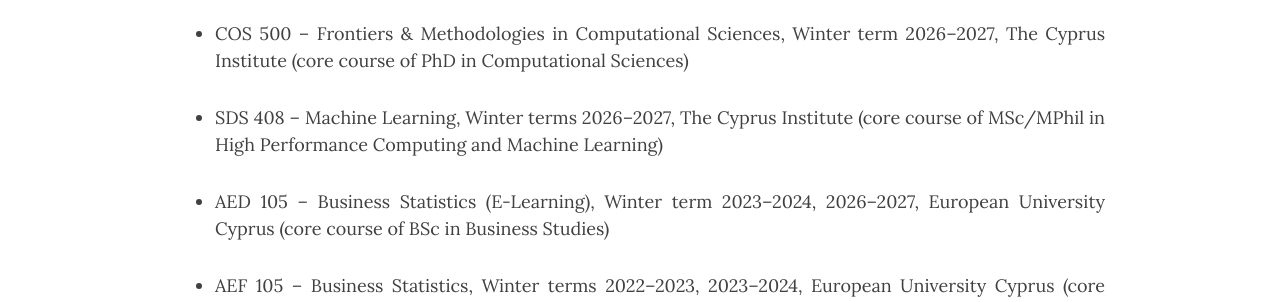
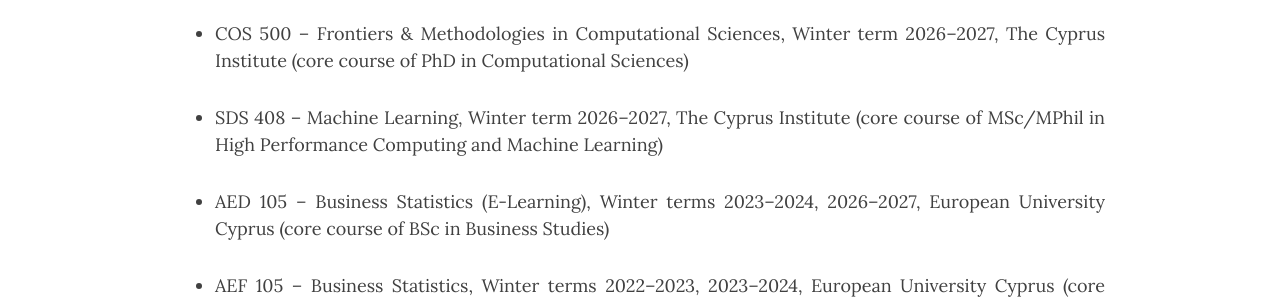
Before and after one commit to ch-var/ch-var.github.io, a Jekyll site: the page built from CV.html, in a window 1280 px wide and 900 px high, scrolled down 8317 px. Shown: the part 154-456 px from the top of the window. Built offline with Jekyll 4.4.1, drawn with Linux system fonts in a browser that asks for light colours; formulas are drawn with MathJax 3.

Commit message:
Update CV.html

```diff
--- a/CV.html
+++ b/CV.html
@@ -215,9 +215,9 @@
 <ul>
 <li class="responsive-margin">COS 500 – Frontiers & Methodologies in Computational Sciences, Winter term 2026–2027, The Cyprus Institute (core course of PhD in Computational Sciences)</li>
 <p></p>
-<li class="responsive-margin">SDS 408 – Machine Learning, Winter terms 2026–2027, The Cyprus Institute (core course of MSc/MPhil in High Performance Computing and Machine Learning)</li>
+<li class="responsive-margin">SDS 408 – Machine Learning, Winter term 2026–2027, The Cyprus Institute (core course of MSc/MPhil in High Performance Computing and Machine Learning)</li>
 <p></p>
-<li class="responsive-margin">AED 105 – Business Statistics (E-Learning), Winter term 2023–2024, 2026–2027, European University Cyprus (core course of BSc in Business Studies)</li>
+<li class="responsive-margin">AED 105 – Business Statistics (E-Learning), Winter terms 2023–2024, 2026–2027, European University Cyprus (core course of BSc in Business Studies)</li>
 <p></p>
 <li class="responsive-margin">AEF 105 – Business Statistics, Winter terms 2022–2023, 2023–2024, European University Cyprus (core course of BSc in Business Studies)</li>
 <p></p>
```
